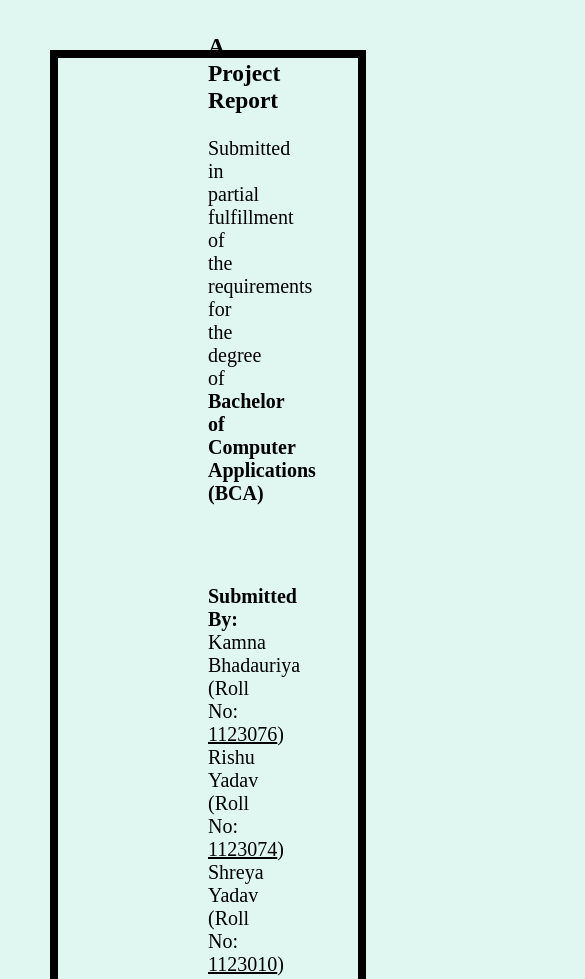
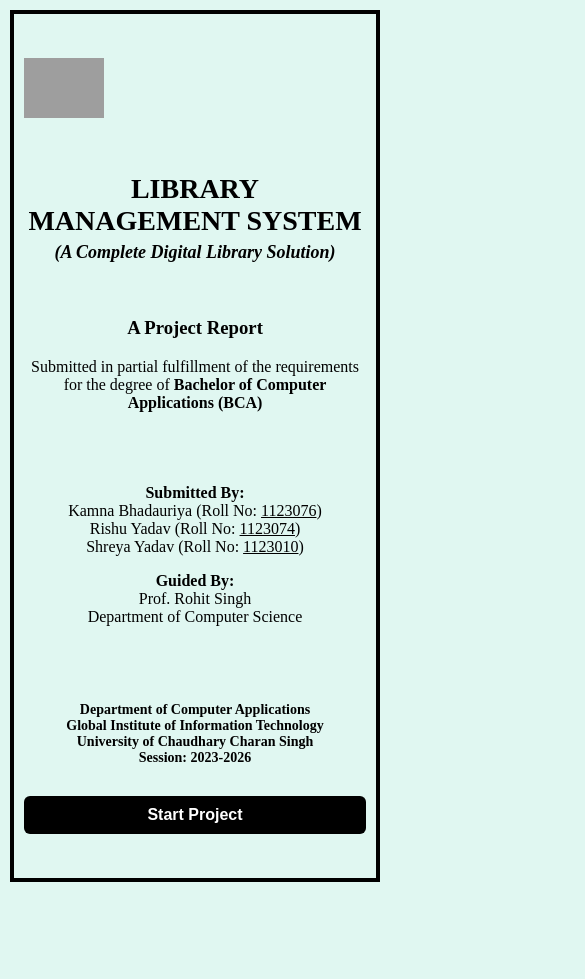
Before and after one commit to Shreya-bca/library-management, a plain HTML site: page index.html in a window 390 px wide. Shown: the top 979 px of the page, 585 px wide, since content can reach past the window. After the commit the page ends 892 px from the top, so only its background shows below. Drawn offline with Linux system fonts and the light colour scheme; grey boxes are pictures that could not be loaded.

Commit message:
Update index.html

```diff
--- a/index.html
+++ b/index.html
@@ -1,20 +1,21 @@
 <!DOCTYPE html>
 <html lang="en">
 <head>
+  <meta name="viewport" content="width=device-width, initial-scale=1.0">
   <meta name="description" content="Library Management System project by Shreya-bca">
-<meta name="keywords" content="Library Management System, Shreya-bca, GitHub Pages, BCA Project">
-<meta name="author" content="Shreya-bca">
+  <meta name="keywords" content="Library Management System, Shreya-bca, GitHub Pages, BCA Project">
+  <meta name="author" content="Shreya-bca">
   <meta charset="UTF-8">
   <title>Library Management System | Shreya-bca</title>
   <style>
     body {
       font-family: "Times New Roman", serif;
-      margin: 50px;
-      padding: 150px;
+      margin: 20px;
+      padding: 20px;
       text-align: center;
       background: #e0f7f1; /* Pastel blue background */
       border: 8px solid black;
-      height: 100vh;
+      min-height: 100vh;
       display: flex;
       flex-direction: column;
       justify-content: center;
@@ -53,6 +54,34 @@
     .btn:hover {
       background: darkred;
     }
+
+    /* Responsive design for phones */
+    @media (max-width: 768px) {
+      body {
+        margin: 10px;
+        padding: 10px;
+        border: 4px solid black;
+      }
+      h1 {
+        font-size: 28px;
+      }
+      h2 {
+        font-size: 18px;
+      }
+      .section {
+        font-size: 16px;
+      }
+      .footer {
+        font-size: 14px;
+      }
+      .btn {
+        font-size: 16px;
+        padding: 10px 20px;
+      }
+      img {
+        width: 80px; /* logo smaller on phone */
+      }
+    }
   </style>
 </head>
 <body>
```
